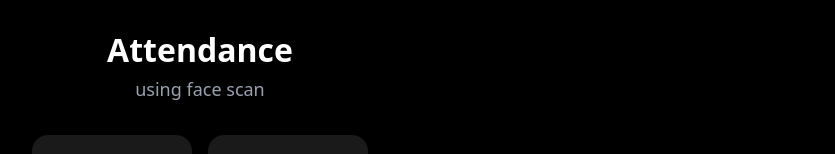
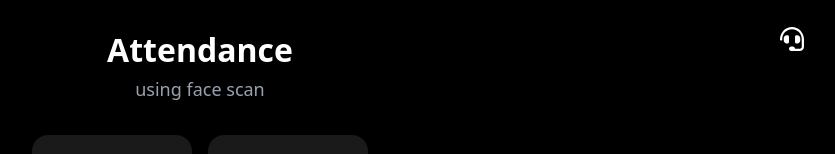
Before and after one commit to sandeepdeepak/attendance, a React (Vite) app in the folder frontend/: page / in a window 1280 px wide. Shown: the top 154 px of the page, without its empty margins (440-1275 px from the left). Built offline with nearby package versions, Linux system fonts and the light colour scheme; no server answers.

Commit message:
Added support icon

```diff
--- a/frontend/src/pages/GymDashboard/GymDashboard.jsx
+++ b/frontend/src/pages/GymDashboard/GymDashboard.jsx
@@ -1,4 +1,4 @@
-import React, { useState, useEffect } from "react";
+import React, { useState, useEffect, useRef } from "react";
 import axios from "axios";
 import {
   FaCalendarCheck,
@@ -7,6 +7,9 @@ import {
   FaUserPlus,
   FaPlus,
   FaRegUser,
+  FaHeadset,
+  FaPhone,
+  FaUser,
 } from "react-icons/fa";
 import "./GymDashboard.css";
 import { API_URL } from "../../config";
@@ -23,6 +26,25 @@ const GymDashboard = ({
     newJoinees: 0,
   });
   const [isLoading, setIsLoading] = useState(true);
+  const [showSupportCard, setShowSupportCard] = useState(false);
+  const supportCardRef = useRef(null);
+
+  // Close support card when clicking outside
+  useEffect(() => {
+    function handleClickOutside(event) {
+      if (
+        supportCardRef.current &&
+        !supportCardRef.current.contains(event.target)
+      ) {
+        setShowSupportCard(false);
+      }
+    }
+
+    document.addEventListener("mousedown", handleClickOutside);
+    return () => {
+      document.removeEventListener("mousedown", handleClickOutside);
+    };
+  }, []);
 
   // Fetch dashboard statistics when component mounts
   useEffect(() => {
@@ -74,7 +96,42 @@ const GymDashboard = ({
   ];
 
   return (
-    <div className="min-h-screen bg-black text-white flex flex-col items-center px-4 py-8 gap-2">
+    <div className="min-h-screen bg-black text-white flex flex-col items-center px-4 py-8 gap-2 relative">
+      {/* Support Icon */}
+      <div className="absolute top-4 right-4">
+        <button
+          className="text-white p-2 rounded-full hover:bg-gray-800 transition-colors"
+          onClick={() => setShowSupportCard(!showSupportCard)}
+          title="Support"
+        >
+          <FaHeadset size={24} />
+        </button>
+
+        {/* Support Card */}
+        {showSupportCard && (
+          <div
+            ref={supportCardRef}
+            className="absolute top-12 right-0 bg-gray-800 rounded-lg shadow-lg p-4 w-64 z-10"
+          >
+            <div className="flex items-center mb-3">
+              <div className="bg-gray-700 rounded-full p-2 mr-3">
+                <FaUser size={20} className="text-white" />
+              </div>
+              <div>
+                <h3 className="font-bold text-white">Sandeep</h3>
+                <div className="flex items-center text-gray-300 text-sm">
+                  <FaPhone className="mr-1" size={12} />
+                  <span>8056759212</span>
+                </div>
+              </div>
+            </div>
+            <p className="text-gray-400 text-sm">
+              Contact for technical support and assistance
+            </p>
+          </div>
+        )}
+      </div>
+
       <div>
         <h1 className="text-4xl font-bold mb-2"> Attendance</h1>
         <p className="text-gray-400 mb-6 text-lg">using face scan</p>
```
